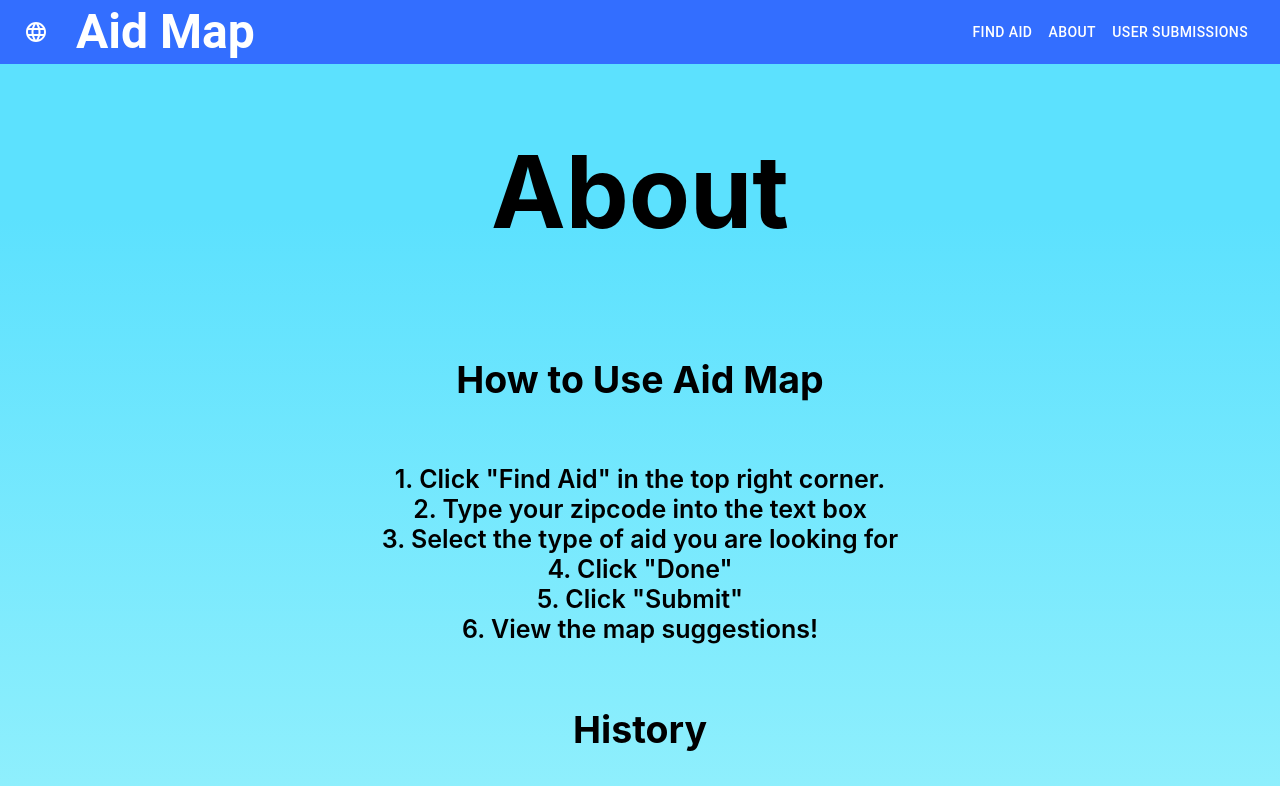
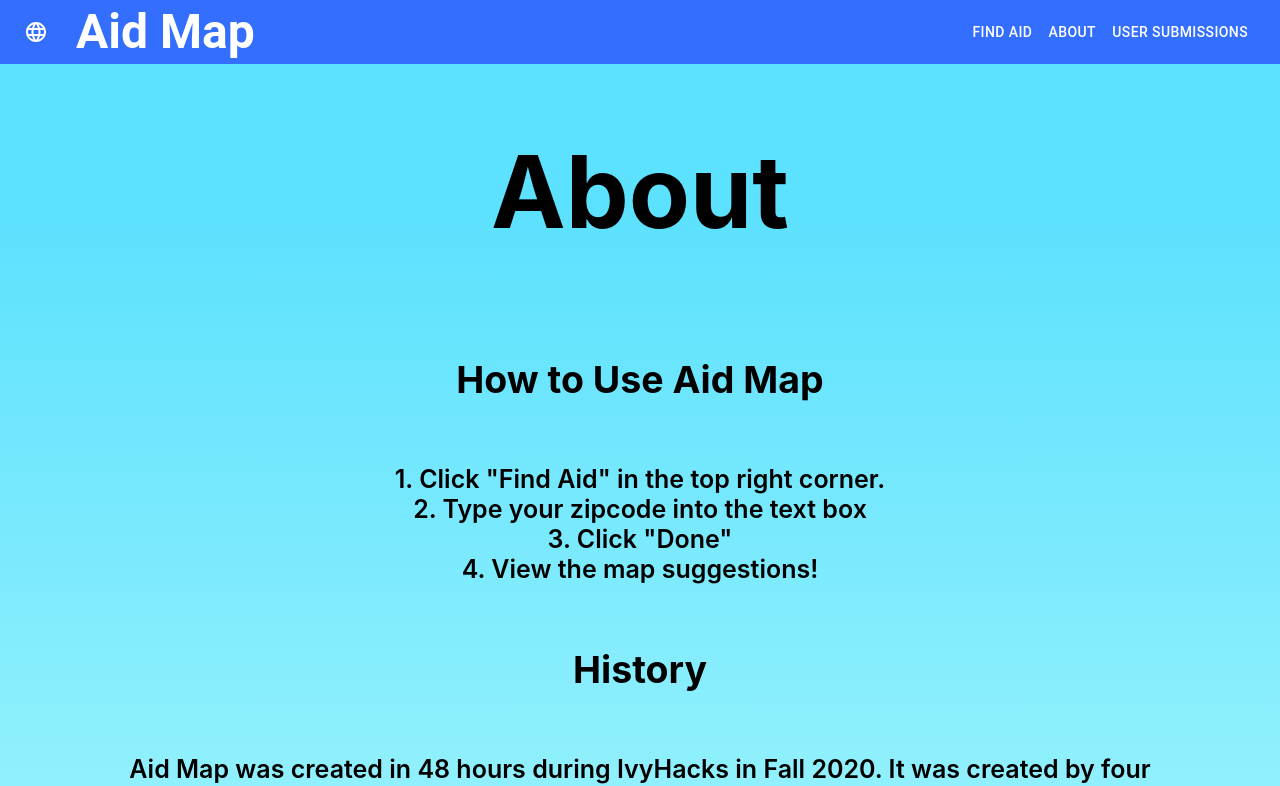
Before and after one commit to jennifer-s19/DNS2AidMap, a React (Create React App) app: page /about in a window 1280 px wide. Shown: the top 786 px of the page. Built offline with nearby package versions, Linux system fonts and the light colour scheme.

Commit message:
Fixed About Us and README

```diff
--- a/src/AboutUs.js
+++ b/src/AboutUs.js
@@ -69,13 +69,9 @@ export default function Home() {
           <br></br>
           2. Type your zipcode into the text box
           <br></br>
-          3. Select the type of aid you are looking for
+          3. Click "Done"
           <br></br>
-          4. Click "Done"
-          <br></br>
-          5. Click "Submit"
-          <br></br>
-          6. View the map suggestions!
+          4. View the map suggestions!
         </p>
         <h3 style={{ fontSize: "150%" }}>History</h3>
         <p>
```
Also changed, not shown: 1 other file (tests, documents, lock files or other folders).
